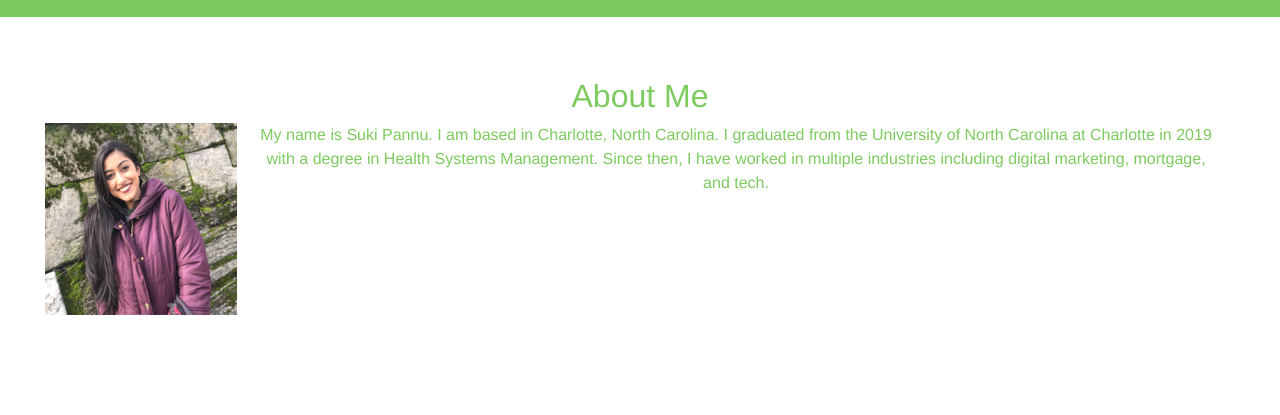
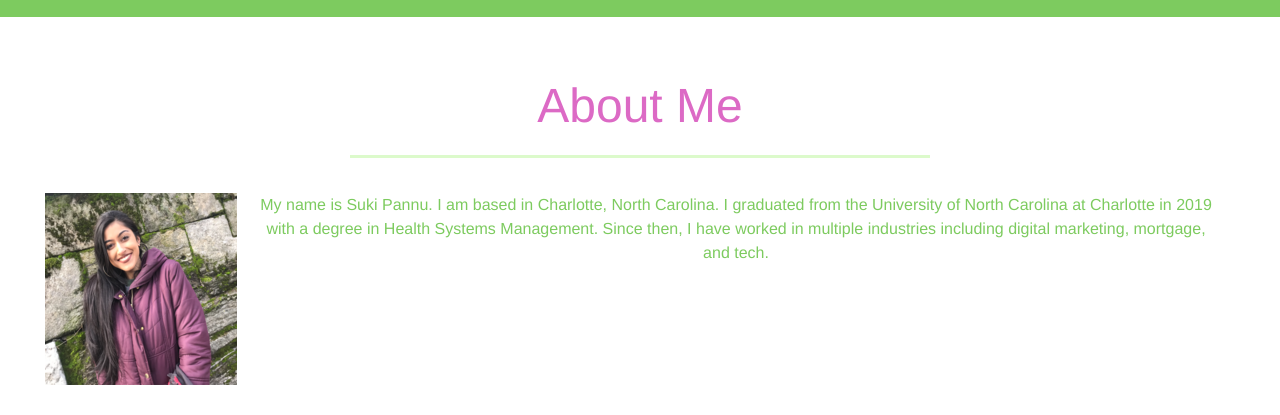
Before and after one commit to sukipannu/personal-portfolio, a plain HTML site: page index.html in a window 1280 px wide. Shown: the part 71-486 px from the top of the page. Drawn offline with nearby package versions, Linux system fonts and the light colour scheme.

Commit message:
about me header

```diff
--- a/index.html
+++ b/index.html
@@ -36,7 +36,7 @@
 
 <!--About Me-->
 <section>
-  <h2><center>About Me</h2></center>
+  <h2 class="section-title primary-border"><center>About Me</h2></center>
   <div class="container-1">
   <div class="row">
  <img src="./assets/Images/mesmaller.png">
```
